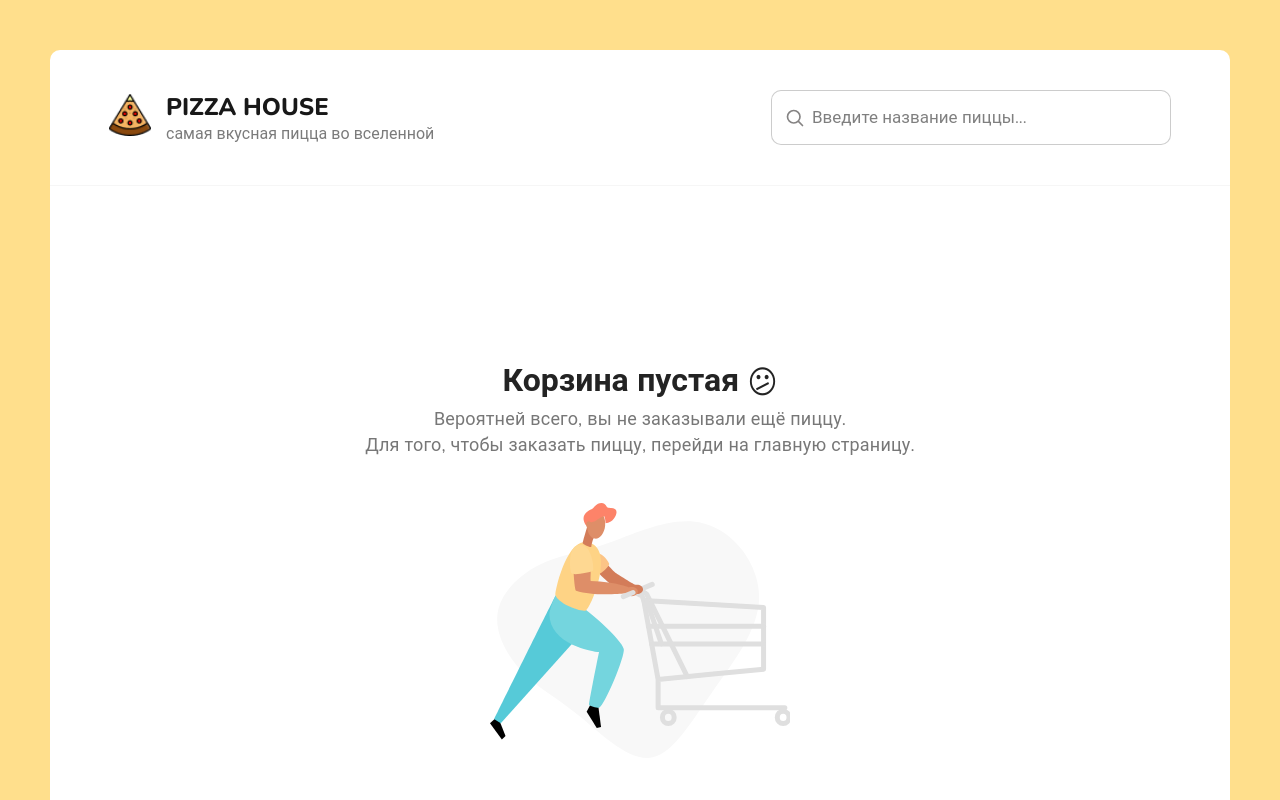
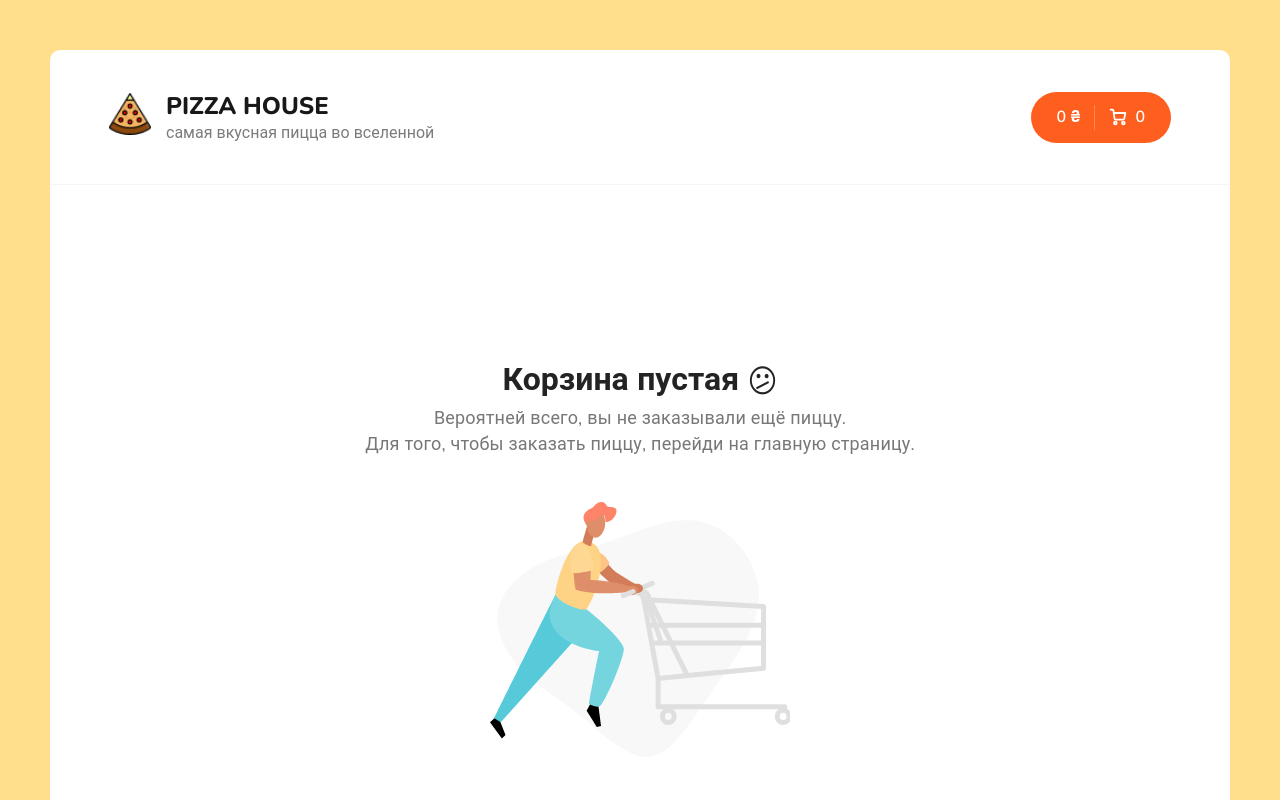
Before and after one commit to AbsolutOli/PizzaShop, a React (Create React App) app: page /cart in a window 1280 px wide. Shown: the top 800 px of the page. Built offline with nearby package versions, Linux system fonts and the light colour scheme.

Commit message:
Visual improving

```diff
--- a/src/components/FullPizzaBlock/index.tsx
+++ b/src/components/FullPizzaBlock/index.tsx
@@ -35,9 +35,11 @@ const FullPizzaBlock: React.FC = () => {
       }
     };
 
+    document.body.classList.add("fullPizzaActive");
     document.body.addEventListener("click", onClickBody);
 
     return () => {
+      document.body.classList.remove("fullPizzaActive");
       document.body.removeEventListener("click", onClickBody);
     };
   }, []);
--- a/src/components/Header.tsx
+++ b/src/components/Header.tsx
@@ -16,13 +16,13 @@ function Header() {
     return item.count + sum;
   }, 0);
 
-  React.useEffect(()=>{
-    if(isMounted){
+  React.useEffect(() => {
+    if (isMounted) {
       const json = JSON.stringify(items);
-      localStorage.setItem('cart', json);
+      localStorage.setItem("cart", json);
     }
     setIsMounted(true);
-  }, [items])
+  }, [items]);
 
   return (
     <div className="header">
@@ -38,8 +38,7 @@ function Header() {
             </div>
           </Link>
         </div>
-        <Search />
-        {location.pathname !== "/cart" ? (
+        {location.pathname !== "/cart" ? <Search /> : ""}
         <div className="header__cart">
           <Link to={"/cart"} className="button button--cart">
             <span>{totalPrice} ₴</span>
@@ -76,9 +75,6 @@ function Header() {
             <span>{totalCount}</span>
           </Link>
         </div>
-        ) : (
-          ""
-        )}
       </div>
     </div>
   );
--- a/src/redux/filter/slice.ts
+++ b/src/redux/filter/slice.ts
@@ -18,6 +18,7 @@ const initialState: FilterState = {
         reducers: {
             setCategoryId(state, action: PayloadAction<number>){
                 state.activeCategory = action.payload;
+                state.activePage = 1;
             },
             setSortType(state, action: PayloadAction<SortFilterState>){
                 state.sort = action.payload;
--- a/src/scss/app.scss
+++ b/src/scss/app.scss
@@ -5,6 +5,11 @@
 
 body {
   background-color: $background;
+
+  &.fullPizzaActive{
+    overflow: hidden;
+    padding-right: 10px;
+  }
 }
 
 .wrapper {
```
Lines whose indentation alone changed are shown as unchanged.
